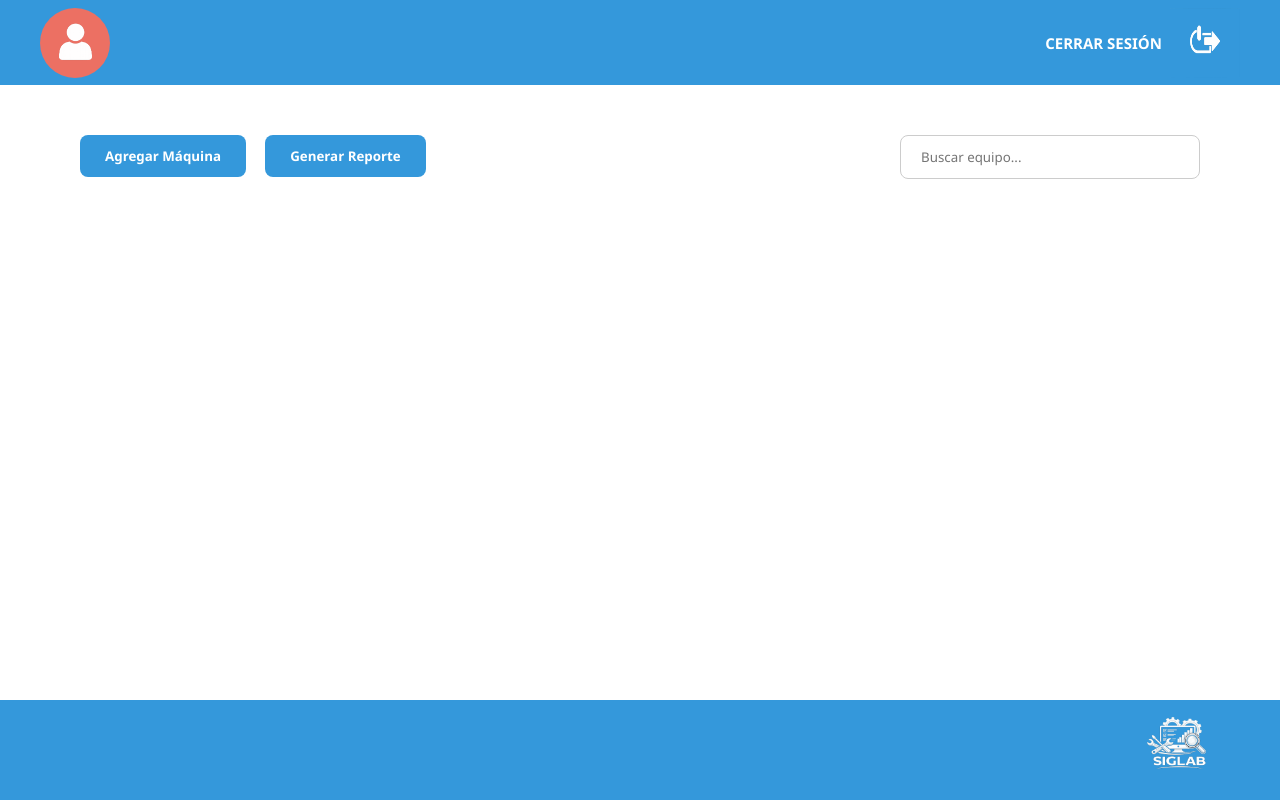
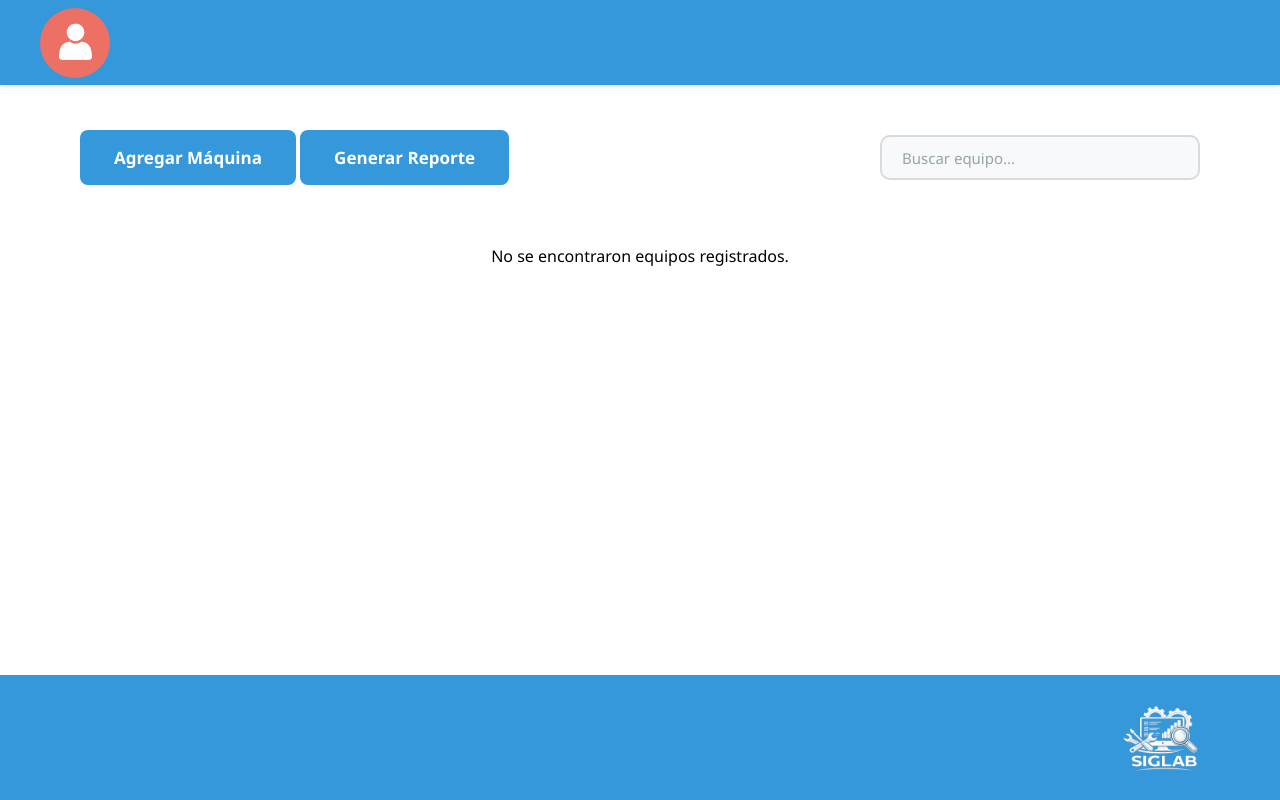
Before and after one commit to Fabian-Cuev4/PP1_01, a FastAPI app: page /home/maquinas in a window 1280 px wide. Run offline with FastAPI, Linux system fonts and the light colour scheme; data that the repository does not hold is empty.

Commit message:
implementacion de informacion en ventana2 v2

```diff
--- a/frontend/static/mantenimiento.js
+++ b/frontend/static/mantenimiento.js
@@ -1,15 +1,29 @@
 document.addEventListener("DOMContentLoaded", async () => {
+    // Ejecuta la carga inicial de máquinas
     await cargarMaquinas();
+
+    // Opcional: Escuchador para el buscador (si quieres que funcione ya)
+    const buscador = document.getElementById("input-busqueda");
+    if (buscador) {
+        buscador.addEventListener("input", filtrarMaquinas);
+    }
 });
 
+/**
+ * Determina el color del badge según el texto del estado
+ */
 function obtenerClaseEstado(estado) {
+    if (!estado) return "status-baja"; // Por defecto rojo si no hay estado
     const e = estado.toLowerCase();
     if (e.includes("operativa")) return "status-operativa";
     if (e.includes("mantenimiento")) return "status-mantenimiento";
     if (e.includes("baja")) return "status-baja";
-    return "";
+    return "status-mantenimiento";
 }
 
+/**
+ * Carga las máquinas desde el servidor y genera el HTML dinámico
+ */
 async function cargarMaquinas() {
     const contenedor = document.getElementById("contenedor-principal-maquinas");
     if (!contenedor) return;
@@ -17,38 +31,55 @@ async function cargarMaquinas() {
     try {
         const response = await fetch("/home/maquinas/listar");
         const maquinas = await response.json();
+
+        // Limpiamos el contenedor para evitar duplicados
         contenedor.innerHTML = "";
 
+        if (maquinas.length === 0) {
+            contenedor.innerHTML = "<p style='text-align:center; padding:20px;'>No se encontraron equipos registrados.</p>";
+            return;
+        }
+
         for (const m of maquinas) {
-            let ultimo = { fecha: "---", tecnico: "---", nota: "Sin registros." };
+            // Valores por defecto si no hay mantenimiento
+            let ultimo = { fecha: "---", tecnico: "---", nota: "Sin registros recientes." };
 
             try {
                 const resM = await fetch(`/home/mantenimiento/listar/${m.codigo}`);
-                const h = await resM.json();
-                if (h && h.length > 0) {
-                    ultimo = { fecha: h[0].fecha, tecnico: h[0].tecnico, nota: h[0].observaciones };
+                if (resM.ok) {
+                    const h = await resM.json();
+                    if (h && h.length > 0) {
+                        ultimo = {
+                            fecha: h[0].fecha,
+                            tecnico: h[0].tecnico,
+                            nota: h[0].observaciones || "Sin observaciones."
+                        };
+                    }
                 }
-            } catch (e) { console.log("Error fetch mantenimiento"); }
+            } catch (e) {
+                console.warn("No se pudo obtener el historial de " + m.codigo);
+            }
 
             const claseEstado = obtenerClaseEstado(m.estado);
 
+            // Generación de la estructura idéntica a tu diseño
             const tarjetaHTML = `
                 <div class="detail-container">
                     <div class="card-space">
                         <div class="card-icon"></div>
                         <div class="card-info">
-                            <div style="display: flex; justify-content: space-between; align-items: center; margin-bottom: 20px;">
-                                <h3 style="font-size: 26px; color: #2c3e50;">${m.codigo}</h3>
+                            <div style="display: flex; justify-content: space-between; align-items: center; margin-bottom: 15px;">
+                                <h3 style="font-size: 22px; color: #2c3e50;">${m.codigo}</h3>
                                 <span class="status-badge ${claseEstado}">${m.estado}</span>
                             </div>
-                            <div style="display: flex; gap: 40px;">
-                                <div style="flex: 1;">
-                                    <p style="margin-bottom: 10px;"><strong>Área:</strong> ${m.area}</p>
+                            <div style="display: flex; gap: 30px;">
+                                <div style="min-width: 200px;">
+                                    <p style="margin-bottom: 8px;"><strong>Área:</strong> ${m.area}</p>
                                     <p><strong>Adquisición:</strong> ${m.fecha}</p>
                                 </div>
                                 <div style="flex: 1;">
-                                    <p style="margin-bottom: 10px;"><strong>Mantenimiento:</strong> ${ultimo.fecha}</p>
-                                    <p style="margin-bottom: 10px;"><strong>Responsable:</strong> ${ultimo.tecnico}</p>
+                                    <p style="margin-bottom: 8px;"><strong>Último Mantenimiento:</strong> ${ultimo.fecha}</p>
+                                    <p style="margin-bottom: 8px;"><strong>Responsable:</strong> ${ultimo.tecnico}</p>
                                     <div class="desc"><strong>Nota:</strong> ${ultimo.nota}</div>
                                 </div>
                             </div>
@@ -56,7 +87,7 @@ async function cargarMaquinas() {
                     </div>
 
                     <div class="side-buttons">
-                        <button class="btn-action btn-red" onclick="eliminar('${m.codigo}')">Eliminar</button>
+                        <button class="btn-action btn-red" onclick="confirmarEliminar('${m.codigo}')">Eliminar</button>
                         <button class="btn-action btn-green" onclick="actualizar('${m.codigo}')">Actualizar</button>
                         <button class="btn-action btn-blue-act" onclick="irAMantenimiento('${m.codigo}')">Mantenimiento</button>
                     </div>
@@ -64,10 +95,37 @@ async function cargarMaquinas() {
             `;
             contenedor.insertAdjacentHTML("beforeend", tarjetaHTML);
         }
-    } catch (error) { console.error("Error al cargar máquinas:", error); }
+    } catch (error) {
+        console.error("Error crítico al cargar máquinas:", error);
+        contenedor.innerHTML = "<p style='color:red;'>Error al conectar con el servidor.</p>";
+    }
 }
 
+/**
+ * Funciones de Acción
+ */
 function irAMantenimiento(codigo) {
     localStorage.setItem("maquinaSeleccionada", codigo);
     window.location.href = "/home/maquinas/formulario/mantenimiento";
 }
+
+function confirmarEliminar(codigo) {
+    if (confirm(`¿Estás seguro de que deseas eliminar el equipo ${codigo}? Esta acción no se puede deshacer.`)) {
+        // Aquí iría tu fetch para eliminar: fetch(`/home/maquinas/eliminar/${codigo}`, { method: 'DELETE' })
+        console.log("Eliminando máquina:", codigo);
+        // Al terminar, recargar: cargarMaquinas();
+    }
+}
+
+/**
+ * Función de filtrado para el buscador
+ */
+function filtrarMaquinas() {
+    const termino = document.getElementById("input-busqueda").value.toLowerCase();
+    const tarjetas = document.querySelectorAll(".detail-container");
+
+    tarjetas.forEach(tarjeta => {
+        const texto = tarjeta.innerText.toLowerCase();
+        tarjeta.style.display = texto.includes(termino) ? "flex" : "none";
+    });
+}
--- a/frontend/static/style_ventana2.css
+++ b/frontend/static/style_ventana2.css
@@ -1,4 +1,4 @@
-/* 1. ESTILOS BASE */
+/* 1. RESET Y BASE */
 * {
     margin: 0;
     padding: 0;
@@ -11,9 +11,12 @@ body {
     min-height: 100vh;
     display: flex;
     flex-direction: column;
+    /* Espacio para que el contenido no quede oculto tras el Header (85px) y Footer (125px) */
+    padding-top: 100px;
+    padding-bottom: 140px;
 }
 
-/* 2. HEADER */
+/* 2. HEADER (Fijo con elementos de 70px) */
 .main-header {
     background-color: #3498db;
     height: 85px;
@@ -21,6 +24,18 @@ body {
     justify-content: space-between;
     align-items: center;
     padding: 0 40px;
+    position: fixed;
+    top: 0;
+    left: 0;
+    width: 100%;
+    z-index: 1000;
+    box-shadow: 0 2px 5px rgba(0,0,0,0.1);
+}
+
+.user-profile {
+    display: flex;
+    align-items: center;
+    height: 100%;
 }
 
 .avatar {
@@ -31,9 +46,20 @@ body {
     display: flex;
     justify-content: center;
     align-items: center;
+    overflow: hidden;
 }
 
-.avatar img { width: 70px; height: 70px; object-fit: cover; }
+.avatar img {
+    width: 70px;
+    height: 70px;
+    object-fit: cover;
+}
+
+.logout-section {
+    display: flex;
+    align-items: center;
+    height: 100%;
+}
 
 .btn-logout {
     background: none;
@@ -42,57 +68,113 @@ body {
     font-size: 15px;
     font-weight: bold;
     cursor: pointer;
+    text-transform: uppercase;
     display: flex;
     align-items: center;
     gap: 8px;
 }
 
-.btn-logout img { width: 70px; height: 70px; }
+.btn-logout img {
+    width: 70px;
+    height: 70px;
+    object-fit: cover;
+}
 
-/* 3. CONTENIDO */
+/* 3. BARRA DE BÚSQUEDA (Diseño Bonito) */
+.search-container {
+    display: flex;
+    align-items: center;
+}
+
+#input-busqueda {
+    width: 320px;
+    height: 45px;
+    padding: 0 20px;
+    font-size: 15px;
+    color: #2c3e50;
+    background-color: #f8f9fa;
+    border: 2px solid #d6dbdf;
+    border-radius: 10px;
+    transition: all 0.3s ease;
+}
+
+#input-busqueda:focus {
+    width: 380px;
+    border-color: #3498db;
+    background-color: #ffffff;
+    outline: none;
+    box-shadow: 0 4px 12px rgba(52, 152, 219, 0.15);
+}
+
+#input-busqueda::placeholder {
+    color: #95a5a6;
+}
+
+/* 4. CONTENIDO (MAIN) */
 .content {
     flex: 1;
-    padding: 50px 80px;
+    padding: 30px 80px;
+}
+
+.action-bar {
+    display: flex;
+    justify-content: space-between;
+    align-items: center;
+    margin-bottom: 40px;
 }
 
 .btn-create {
     background-color: #3498db;
     color: white;
     border: none;
-    padding: 12px 25px;
+    padding: 16px 34px;
     border-radius: 8px;
     font-weight: bold;
     cursor: pointer;
+    font-size: 17px;
+    transition: background 0.2s;
 }
 
-/* 4. TARGETS DINÁMICOS */
+.btn-create:hover {
+    background-color: #2980b9;
+}
+
+/* 5. TARGETS (DISEÑO INTEGRADO) */
 .detail-container {
     display: flex;
     gap: 15px;
     width: 100%;
     margin-bottom: 30px;
-    align-items: stretch;
+    align-items: stretch; /* Mantiene misma altura en tarjeta y botones */
 }
 
 .card-space {
     background-color: #f8f9fa;
     flex: 1;
     display: flex;
-    border: 1px solid #d1d8e0;
+    border: 1px solid #d6dbdf;
     border-radius: 12px;
     overflow: hidden;
-    box-shadow: 0 4px 10px rgba(0,0,0,0.05);
 }
 
 .card-icon {
     background-color: #3498db;
-    width: 140px;
+    width: 160px;
     display: flex;
     justify-content: center;
     align-items: center;
 }
 
-.card-info { padding: 25px; flex: 1; }
+.card-info {
+    padding: 30px;
+    flex: 1;
+}
+
+.card-info h3 {
+    margin-bottom: 16px;
+    font-size: 25px;
+    color: #2c3e50;
+}
 
 /* BADGES DE ESTADO DINÁMICOS */
 .status-badge {
@@ -104,27 +186,27 @@ body {
     text-transform: uppercase;
 }
 
-.status-operativa { background-color: #2ecc71; }        /* Verde */
-.status-mantenimiento { background-color: #f1c40f; }    /* Amarillo */
-.status-baja { background-color: #e74c3c; }             /* Rojo */
+.status-operativa { background-color: #2ecc71; }
+.status-mantenimiento { background-color: #f1c40f; }
+.status-baja { background-color: #e74c3c; }
 
 .desc {
     background-color: #e9ecef;
     padding: 12px;
     border-radius: 8px;
     font-size: 13px;
-    color: #555;
+    color: #566573;
     margin-top: 10px;
     border: 1px solid #dee2e6;
 }
 
-/* 5. BOTONERA LATERAL (Mismo color y altura que el target) */
+/* 6. BOTONERA LATERAL (Mismo color y altura) */
 .side-buttons {
     width: 200px;
     background-color: #f8f9fa;
     padding: 20px;
     border-radius: 12px;
-    border: 1px solid #d1d8e0;
+    border: 1px solid #d6dbdf;
     display: flex;
     flex-direction: column;
     gap: 12px;
@@ -138,23 +220,33 @@ body {
     border-radius: 8px;
     font-weight: bold;
     cursor: pointer;
-    transition: 0.2s;
+    font-size: 14px;
+    transition: transform 0.1s;
 }
+
+.btn-action:active { transform: scale(0.95); }
 
 .btn-red { background-color: #e74c3c; }
 .btn-green { background-color: #2ecc71; }
 .btn-blue-act { background-color: #3498db; }
 
-.btn-action:hover { opacity: 0.9; transform: scale(1.02); }
-
-/* 6. FOOTER */
+/* 7. FOOTER (Fijo con Logo ajustado) */
 .main-footer {
     background-color: #3498db;
-    padding: 0 40px;
     display: flex;
     justify-content: flex-end;
     align-items: center;
-    height: 100px;
+    position: fixed;
+    bottom: 0;
+    left: 0;
+    width: 100%;
+    z-index: 1000;
+    height: 125px;
+    padding: 0 40px;
 }
 
-.footer-logo img { height: 80px; object-fit: contain; }
+.footer-logo img {
+    height: 100px;
+    object-fit: contain;
+    margin-top: 20px; /* Ajusta este número hasta que esté donde te guste */
+}
--- a/frontend/templates/index_ventana2.html
+++ b/frontend/templates/index_ventana2.html
@@ -11,28 +11,21 @@
             <div class="avatar">
                 <img src="/static/icono_user.png" alt="Usuario">
             </div>
-        </div>
-        <div class="logout-section">
-            <button type="button" id="btn-logout-off" class="btn-logout">
-                CERRAR SESIÓN
-                <img src="/static/icono_cerrar_sesion.png" alt="Salir">
-            </button>
-        </div>
     </header>
 
     <main class="content">
-        <div class="action-bar" style="display: flex; justify-content: space-between; margin-bottom: 40px;">
+        <div class="action-bar">
             <div class="left-actions">
-                <button id="btn-create-machine" class="btn-create" style="margin-right: 15px;">Agregar Máquina</button>
+                <button id="btn-create-machine" class="btn-create">Agregar Máquina</button>
                 <button id="btn-action-report" class="btn-create">Generar Reporte</button>
             </div>
             <div class="search-container">
-                <input type="text" id="input-busqueda" placeholder="Buscar equipo..."
-                       style="padding: 12px 20px; border-radius: 8px; border: 1px solid #ccc; width: 300px;">
+                <input type="text" id="input-busqueda" placeholder="Buscar equipo...">
             </div>
         </div>
 
-        <div id="contenedor-principal-maquinas"></div>
+        <div id="contenedor-principal-maquinas">
+            </div>
     </main>
 
     <footer class="main-footer">
@@ -41,9 +34,7 @@
         </div>
     </footer>
 
+    <script src="/static/mantenimiento.js"></script>
     <script src="/static/ventana.js"></script>
-    <script src="/static/session.js"></script>
-    <script src="/static/formulario.js"></script>
-    <script src="/static/mantenimiento.js"></script>
-</body>
+    </body>
 </html>
```
